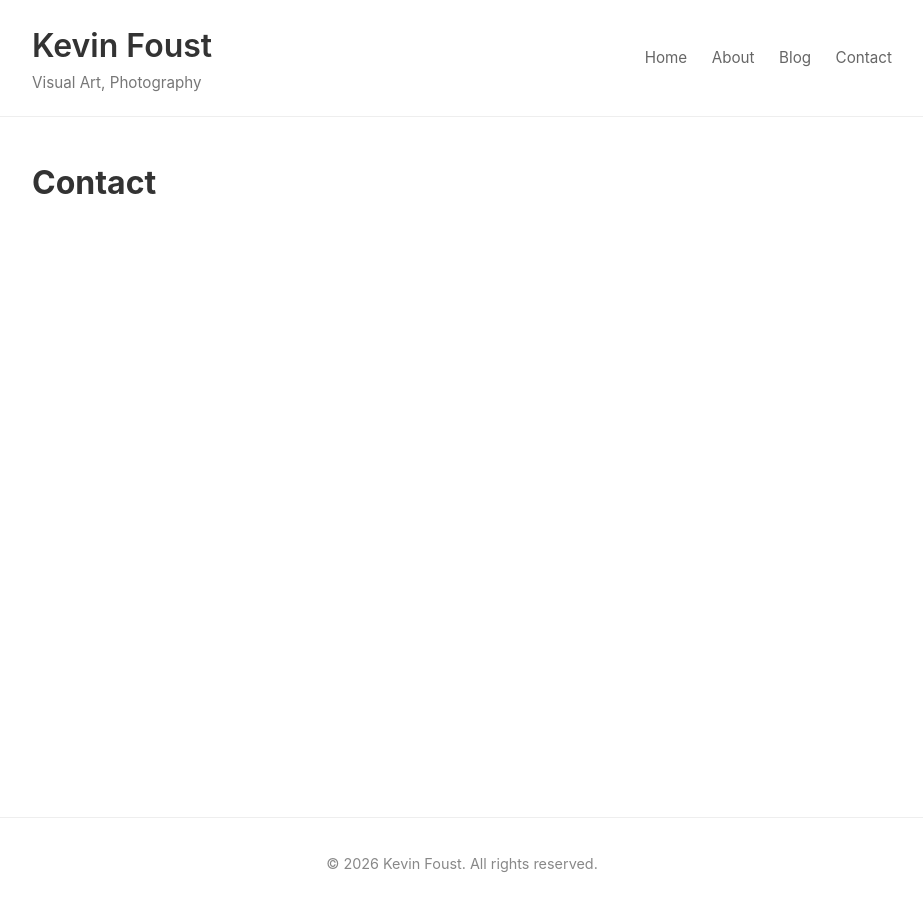
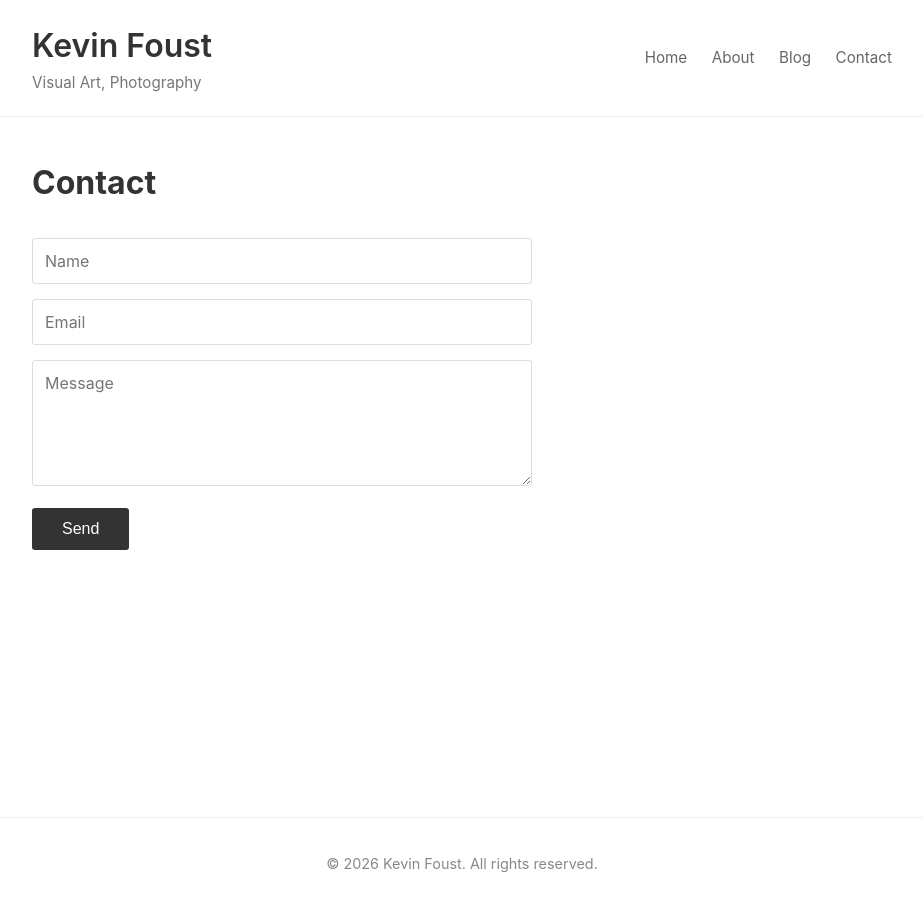
Before and after one commit to kevinfoust/kevinfoust.github.io, a Jekyll site: the page built from contact.md, in a window 1280 px wide. Shown: the whole page, without its empty margins (178-1101 px from the left). Built offline with Jekyll 4.4.1, drawn with Linux system fonts in a browser that asks for light colours.

Commit message:
add contact form

```diff
--- a/assets/css/style.css
+++ b/assets/css/style.css
@@ -189,6 +189,42 @@ body {
   margin: 0;
 }
 
+/* Contact form */
+.contact-form {
+  max-width: 500px;
+}
+
+.contact-form input,
+.contact-form textarea {
+  width: 100%;
+  padding: 12px;
+  margin-bottom: 15px;
+  border: 1px solid #ddd;
+  border-radius: 3px;
+  font-size: 1rem;
+  font-family: inherit;
+}
+
+.contact-form input:focus,
+.contact-form textarea:focus {
+  outline: none;
+  border-color: #999;
+}
+
+.contact-form button {
+  background: #333;
+  color: #fff;
+  border: none;
+  padding: 12px 30px;
+  font-size: 1rem;
+  border-radius: 3px;
+  cursor: pointer;
+}
+
+.contact-form button:hover {
+  background: #000;
+}
+
 /* Footer */
 .site-footer {
   border-top: 1px solid #eee;
--- a/contact.md
+++ b/contact.md
@@ -3,3 +3,10 @@ layout: page
 title: Contact
 permalink: /contact/
 ---
+
+<form action="https://formspree.io/f/xjgwkkzy" method="POST" class="contact-form">
+  <input type="text" name="name" placeholder="Name" required>
+  <input type="email" name="email" placeholder="Email" required>
+  <textarea name="message" placeholder="Message" rows="5" required></textarea>
+  <button type="submit">Send</button>
+</form>
```
